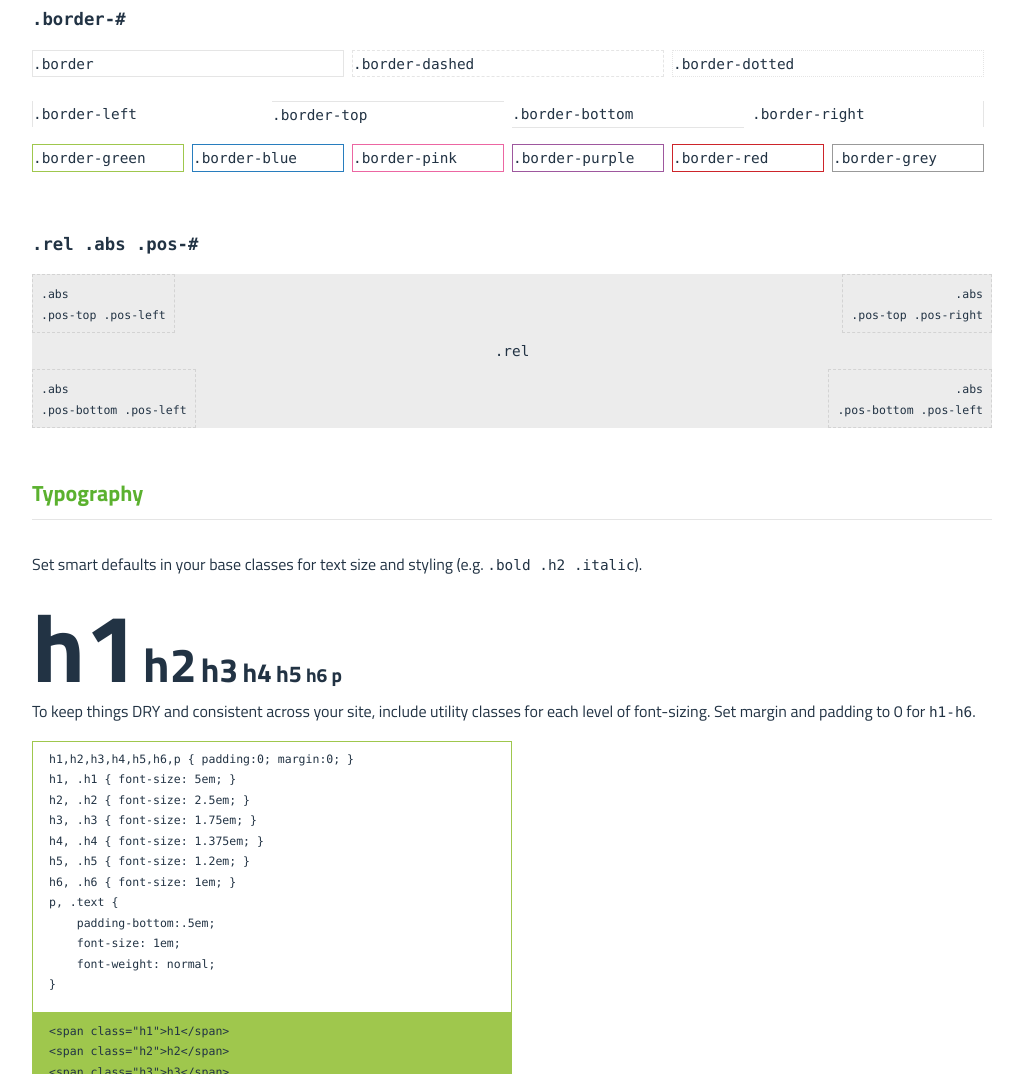
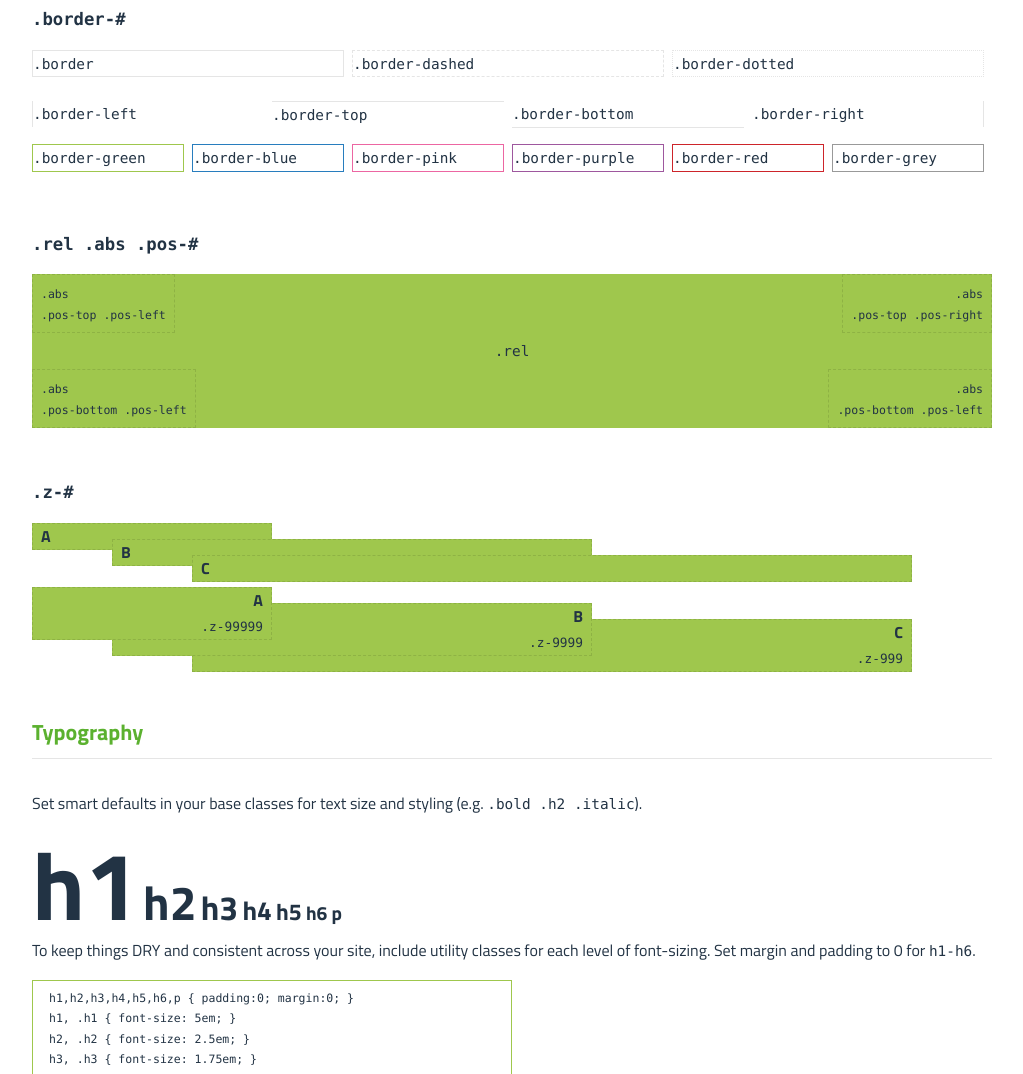
Before and after one commit to johnpolacek/expressive-css, a website: page styleguide/index.html in a window 1280 px wide. Shown: the part 3765-4839 px from the top of the page, without its empty margins (128-1151 px from the left). Drawn offline with Linux system fonts and the light colour scheme.

Commit message:
add z- section to styleguide

```diff
--- a/styleguide/index.html
+++ b/styleguide/index.html
@@ -305,24 +305,56 @@ width for small screens,
                     <div class="grid-12 pad-3-bottom">
                         <h5><code>.rel .abs .pos-#</code></h5>
                         <div class="grid-12 pad-2-vert">
-                            <div class="bgr-grey-lt grid-12 pad-3 rel text-center">
+                            <div class="bgr-green grid-12 pad-3 rel text-center">
                                 <div class="pad-3">
                                     <code>.rel</code>
                                 </div>
-                                <div class="text-small border border-dashed bgr-grey-lt pad-1 abs pos-top pos-left text-left">
+                                <div class="text-small border border-dashed pad-1 abs pos-top pos-left text-left">
                                     <code>.abs <br/>.pos-top .pos-left</code>
                                 </div>
-                                <div class="text-small border border-dashed bgr-grey-lt pad-1 abs pos-top pos-right text-right">
+                                <div class="text-small border border-dashed pad-1 abs pos-top pos-right text-right">
                                     <code>.abs <br/>.pos-top .pos-right</code>
                                 </div>
-                                <div class="text-small border border-dashed bgr-grey-lt pad-1 abs pos-bottom pos-left text-left">
+                                <div class="text-small border border-dashed pad-1 abs pos-bottom pos-left text-left">
                                     <code>.abs <br/>.pos-bottom .pos-left</code>
                                 </div>
-                                <div class="text-small border border-dashed bgr-grey-lt pad-1 abs pos-bottom pos-right text-right">
+                                <div class="text-small border border-dashed pad-1 abs pos-bottom pos-right text-right">
                                     <code>.abs <br/>.pos-bottom .pos-left</code>
                                 </div>
                             </div>
                         </div>
+                    </div>
+
+                    <div class="grid-12 pad-3-bottom">
+                        <h5><code>.z-#</code></h5>
+                        <div class="grid-12 pad-2-top pad-3-bottom">
+                            <div class="grid-12 pad-3-vert rel text-left">
+                                <div class="grid-3 border border-dashed bgr-green pad-1-sides abs pos-top pos-left">
+                                    <div><strong>A</strong></div>
+                                </div>
+                                <div class="grid-6 offset-1 marg-2-top border border-dashed bgr-green pad-1-sides abs pos-top pos-left">
+                                    <div><strong>B</strong></div>
+                                </div>
+                                <div class="grid-9 offset-2 marg-3-top border border-dashed bgr-green pad-1-sides abs pos-top pos-left">
+                                    <div><strong>C</strong></div>
+                                </div>
+                            </div>
+                            <div class="grid-12 pad-3-vert rel text-right">
+                                <div class="grid-3 border border-dashed bgr-green pad-1-sides abs pos-top pos-left z-99999">
+                                    <div><strong>A</strong></div>
+                                    <code class="text-small">.z-99999</code>
+                                </div>
+                                <div class="grid-6 offset-1 marg-2-top border border-dashed bgr-green pad-1-sides abs pos-top pos-left z-9999">
+                                    <div><strong>B</strong></div>
+                                    <code class="text-small">.z-9999</code>
+                                </div>
+                                <div class="grid-9 offset-2 marg-3-top border border-dashed bgr-green pad-1-sides abs pos-top pos-left z-999">
+                                    <div><strong>C</strong></div>
+                                    <code class="text-small">.z-999</code>
+                                </div>
+                            </div>
+                        </div>
+
                     </div>
 
                     <div class="grid-12 pad-3-bottom">
```
